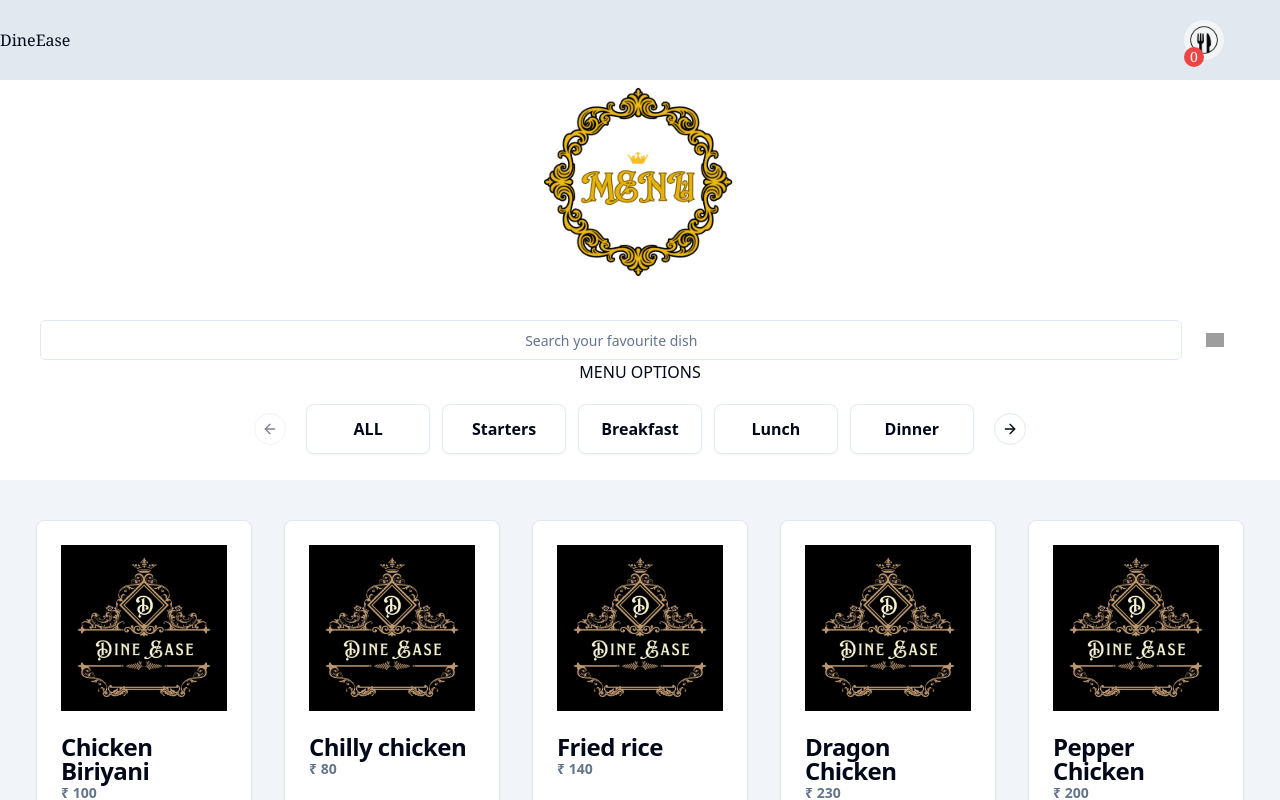
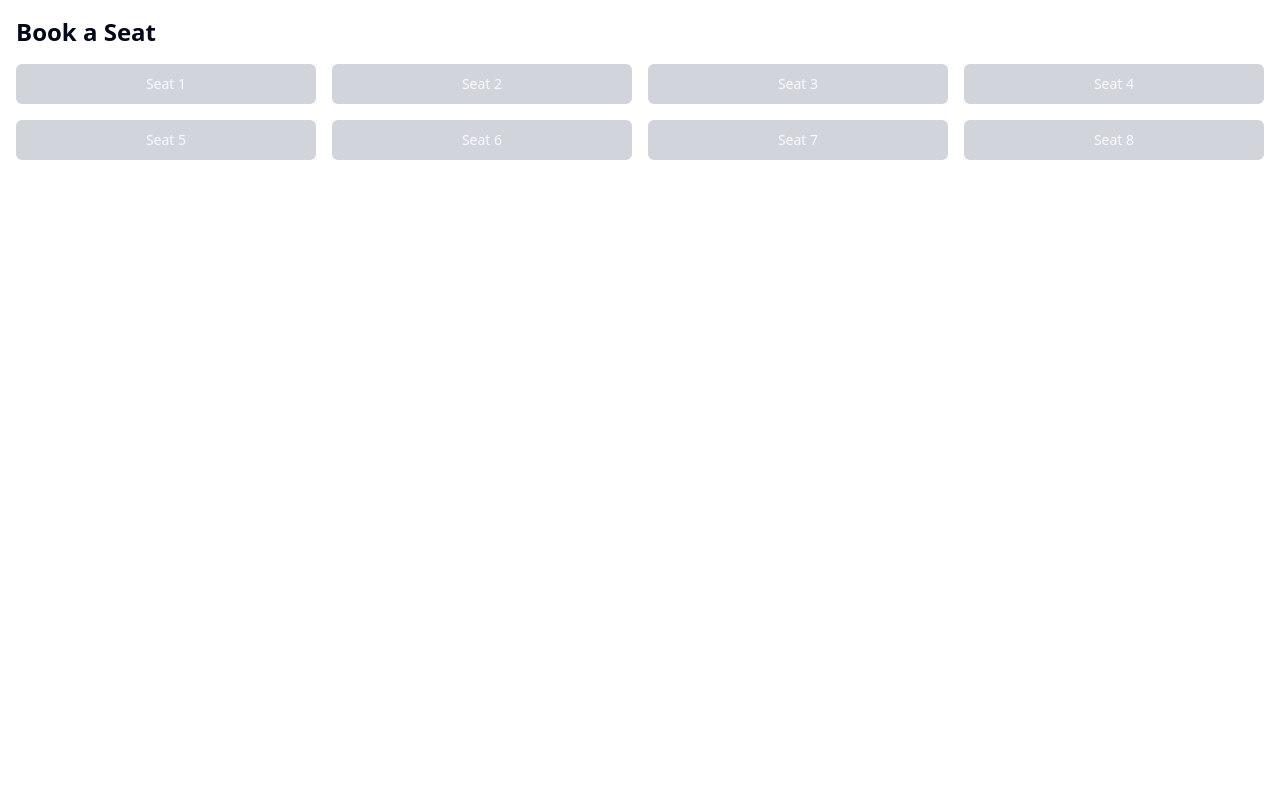
Before and after one commit to suneebs/dineEase, a React (Vite) app: page /book-seat in a window 1280 px wide. Shown: the top 800 px of the page. Built offline with nearby package versions, Linux system fonts and the light colour scheme; grey boxes are pictures that could not be loaded.

Commit message:
initiate: HomePage, SeatBookingPage, MenuPage

```diff
--- a/package.json
+++ b/package.json
@@ -19,6 +19,7 @@
     "lucide-react": "^0.439.0",
     "react": "^18.3.1",
     "react-dom": "^18.3.1",
+    "react-router-dom": "^6.26.2",
     "tailwind-merge": "^2.5.2",
     "tailwindcss-animate": "^1.0.7",
     "vaul": "^1.0.0"
--- a/src/App.jsx
+++ b/src/App.jsx
@@ -1,37 +1,18 @@
-import Search from "./components/CarouselandSearch";
-import VaulDrawer from "./components/Drawer";
-import Footer from "./components/Footer";
-import Layout from "./components/Layout";
-import MenuItems from "./components/MenuItems";
-import Nav from "./components/Nav";
-import { DrawerProvider } from './components/DrawerContext';
-import menu from "@/assets/menu.png";
+import { BrowserRouter as Router, Route, Routes } from 'react-router-dom';
+import HomePage from './pages/HomePage';  // Home page with buttons
+import MenuPage from './pages/MenuPage';  // Menu page for accessing the cart and items
+import SeatBookingPage from './pages/SeatBookingPage';  // Page for seat booking
 
-const App = () => {
+function App() {
   return (
-    <DrawerProvider>
-      <main className="relative">
-        <Nav />
-        <VaulDrawer />
-
-        <section className="flex justify-center pt-20">
-          <img src={menu} height={200} width={200} alt="menu" />
-        </section>
-
-        <section className="padding">
-          <Search />
-        </section>
-
-        <section className="padding mt-20">
-          <MenuItems />
-        </section>
-
-        <section className="bg-black flex justify-center">
-          <Footer />
-        </section>
-      </main>
-    </DrawerProvider>
+    <Router>
+      <Routes>
+        <Route path="/" element={<HomePage />} />
+        <Route path="/menu" element={<MenuPage />} />
+        <Route path="/book-seat" element={<SeatBookingPage />} />
+      </Routes>
+    </Router>
   );
-};
+}
 
 export default App;
--- /dev/null
+++ b/src/pages/HomePage.jsx
@@ -0,0 +1,20 @@
+import { useNavigate } from 'react-router-dom';
+import { Button } from '@/components/ui/button';
+
+const HomePage = () => {
+  const navigate = useNavigate();
+
+  return (
+    <div className="flex flex-col items-center justify-center h-screen bg-gray-100">
+      <h1 className="text-3xl font-bold mb-6">Welcome to Our Restaurant</h1>
+      <Button className="bg-blue-500 hover:bg-blue-700 mb-4" onClick={() => navigate('/menu')}>
+        Access Menu
+      </Button>
+      <Button className="bg-green-500 hover:bg-green-700" onClick={() => navigate('/book-seat')}>
+        Book Seat
+      </Button>
+    </div>
+  );
+};
+
+export default HomePage;
--- /dev/null
+++ b/src/pages/MenuPage.jsx
@@ -0,0 +1,36 @@
+import Search from "@/components/CarouselandSearch";
+import VaulDrawer from "@/components/Drawer";
+import Footer from "@/components/Footer";
+import MenuItems from "@/components/MenuItems";
+import Nav from "@/components/Nav";
+import { DrawerProvider } from '@/components/DrawerContext';
+import menu from "@/assets/menu.png";
+
+const MenuPage = () => {
+  return (
+    <DrawerProvider>
+      <main className="relative">
+        <Nav />
+        <VaulDrawer />
+
+        <section className="flex justify-center pt-20">
+          <img src={menu} height={200} width={200} alt="menu" />
+        </section>
+
+        <section className="padding">
+          <Search />
+        </section>
+
+        <section className="padding mt-20">
+          <MenuItems />
+        </section>
+
+        <section className="bg-black flex justify-center">
+          <Footer />
+        </section>
+      </main>
+    </DrawerProvider>
+  );
+};
+
+export default MenuPage;
--- /dev/null
+++ b/src/pages/SeatBookingPage.jsx
@@ -0,0 +1,30 @@
+import { useState } from 'react';
+import { Button } from '@/components/ui/button';  // Assuming you have this Button component
+
+const SeatBookingPage = () => {
+  const [selectedSeat, setSelectedSeat] = useState(null);
+
+  const bookSeat = (seatNumber) => {
+    setSelectedSeat(seatNumber);
+    alert(`Seat ${seatNumber} booked!`);
+  };
+
+  return (
+    <div className="p-4">
+      <h1 className="text-2xl font-bold mb-4">Book a Seat</h1>
+      <div className="grid grid-cols-4 gap-4">
+        {[1, 2, 3, 4, 5, 6, 7, 8].map((seat) => (
+          <Button
+            key={seat}
+            className={`p-4 ${selectedSeat === seat ? 'bg-green-500' : 'bg-gray-300'} hover:bg-gray-400`}
+            onClick={() => bookSeat(seat)}
+          >
+            Seat {seat}
+          </Button>
+        ))}
+      </div>
+    </div>
+  );
+};
+
+export default SeatBookingPage;
```
Also changed, not shown: 1 other file (tests, documents, lock files or other folders).
